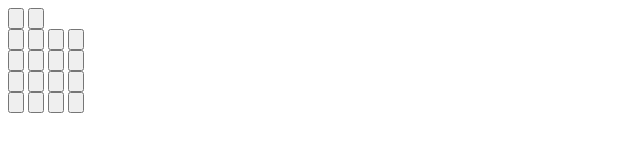
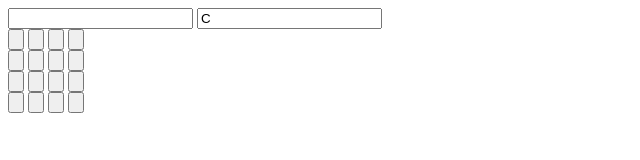
Before and after one commit to Gilpac/Calculadora, a plain HTML site: page index.html in a window 1280 px wide. Shown: the whole page, without its empty margins (0-640 px from the left). Drawn offline with Linux system fonts and the light colour scheme.

Commit message:
Acabei de adicionar os botões

```diff
--- a/index.html
+++ b/index.html
@@ -9,10 +9,10 @@
 <body>
     <div class="main">
         <form action="" name="calculadora">
-            <input type="button" class="" name="" value="" onclick="displaynum(.value)">
-            <input type="button" class="" name="" value="" onclick="displaynum(.value)"><br>
+            <input type="text" class="text maincolor" name="text1" value="" desabled>
+            <input type="text" class="text maincolor" name="text2" value="C" onclick="location.reload()"><br>
 
-            <input type="button" class="" name="" value="" onclick="displaynum(.value)">
+            <input type="button" class="num maincolor" name="" value="" onclick="displaynum(.value)">
             <input type="button" class="" name="" value="" onclick="displaynum(.value)">
             <input type="button" class="" name="" value="" onclick="displaynum(.value)">
             <input type="button" class="" name="" value="" onclick="displaynum(.value)"><br>
```
